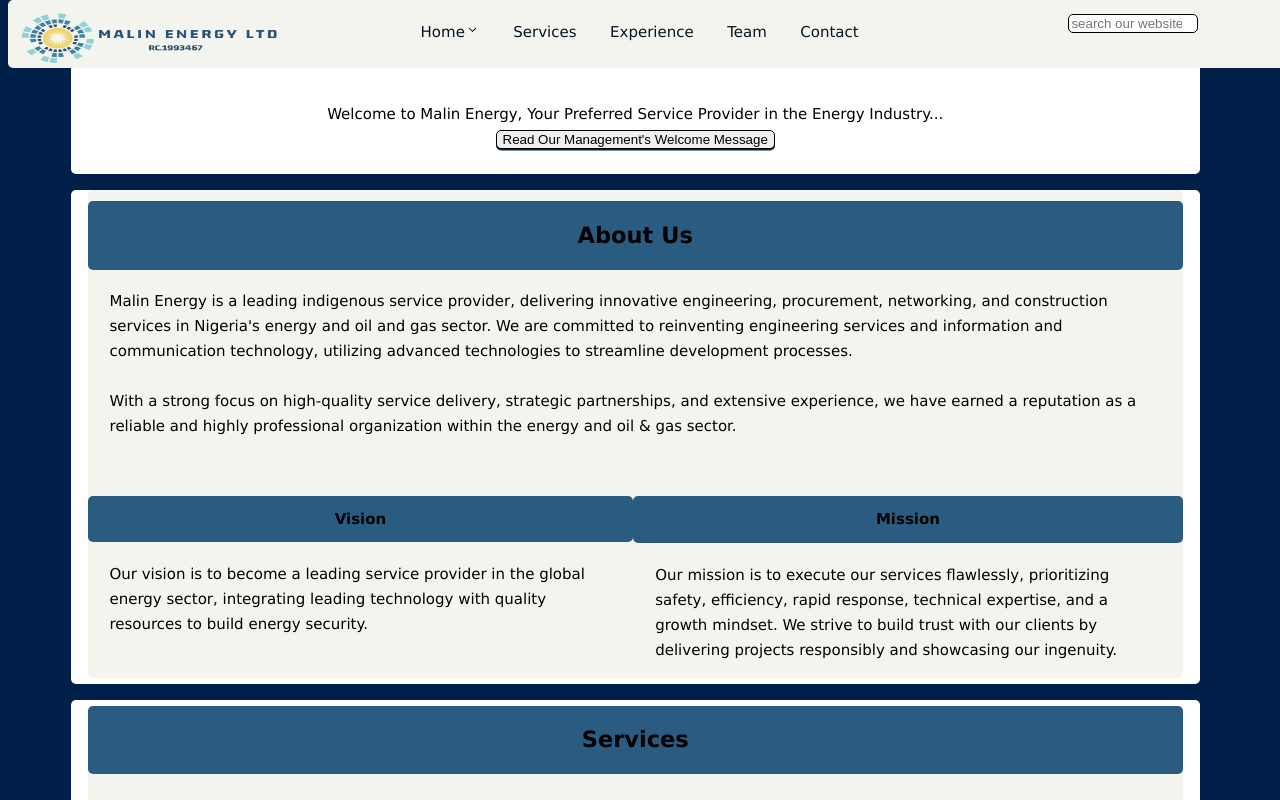
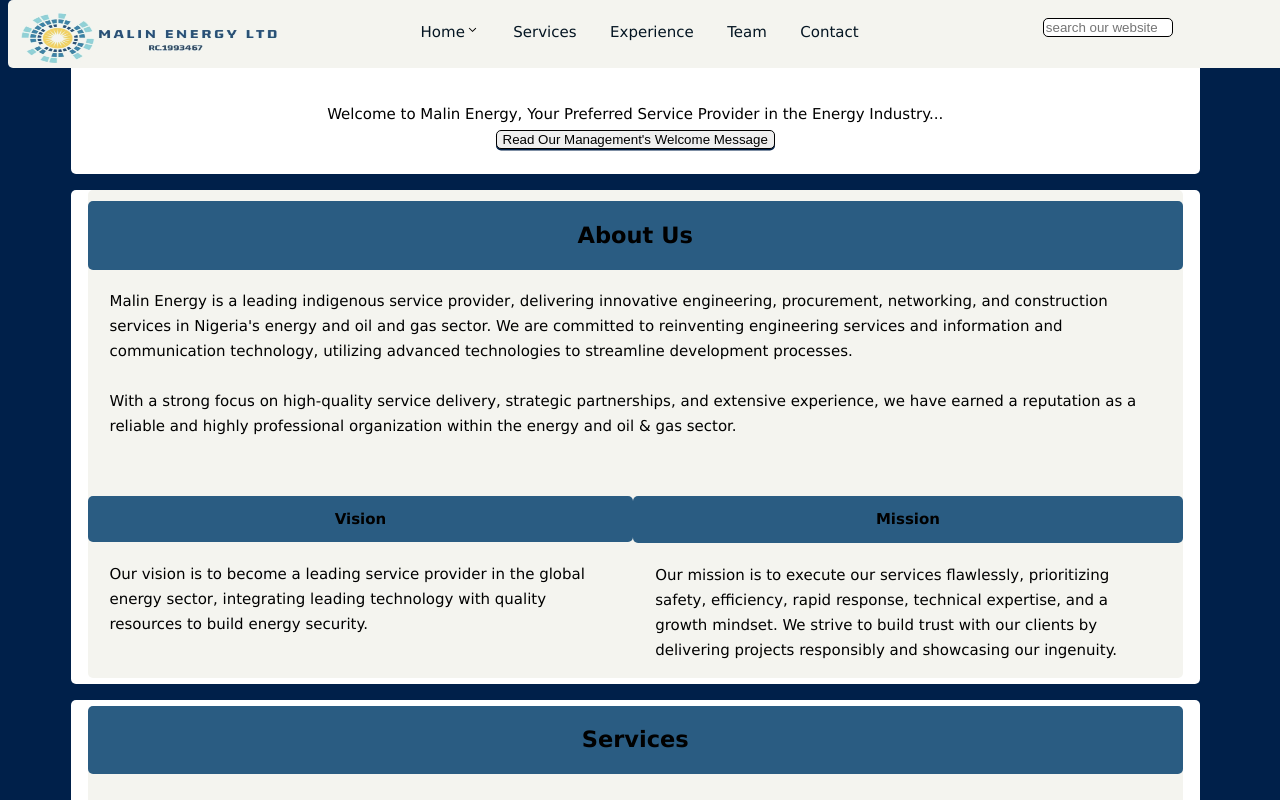
Before and after one commit to elayomohammed/malinenergy, a plain HTML site: page index.html in a window 1280 px wide. Shown: the top 800 px of the page. Drawn offline with Linux system fonts and the light colour scheme.

Commit message:
better updates++

```diff
--- a/resources/styles/index.css
+++ b/resources/styles/index.css
@@ -95,8 +95,8 @@ a {
 /* search box container */
 #search-box-container {
     position: absolute;
-    top: 10.5px;
-    right: 7%;
+    top: 15px;
+    right: 9%;
     width: auto;
 }
 #search-box {
```
